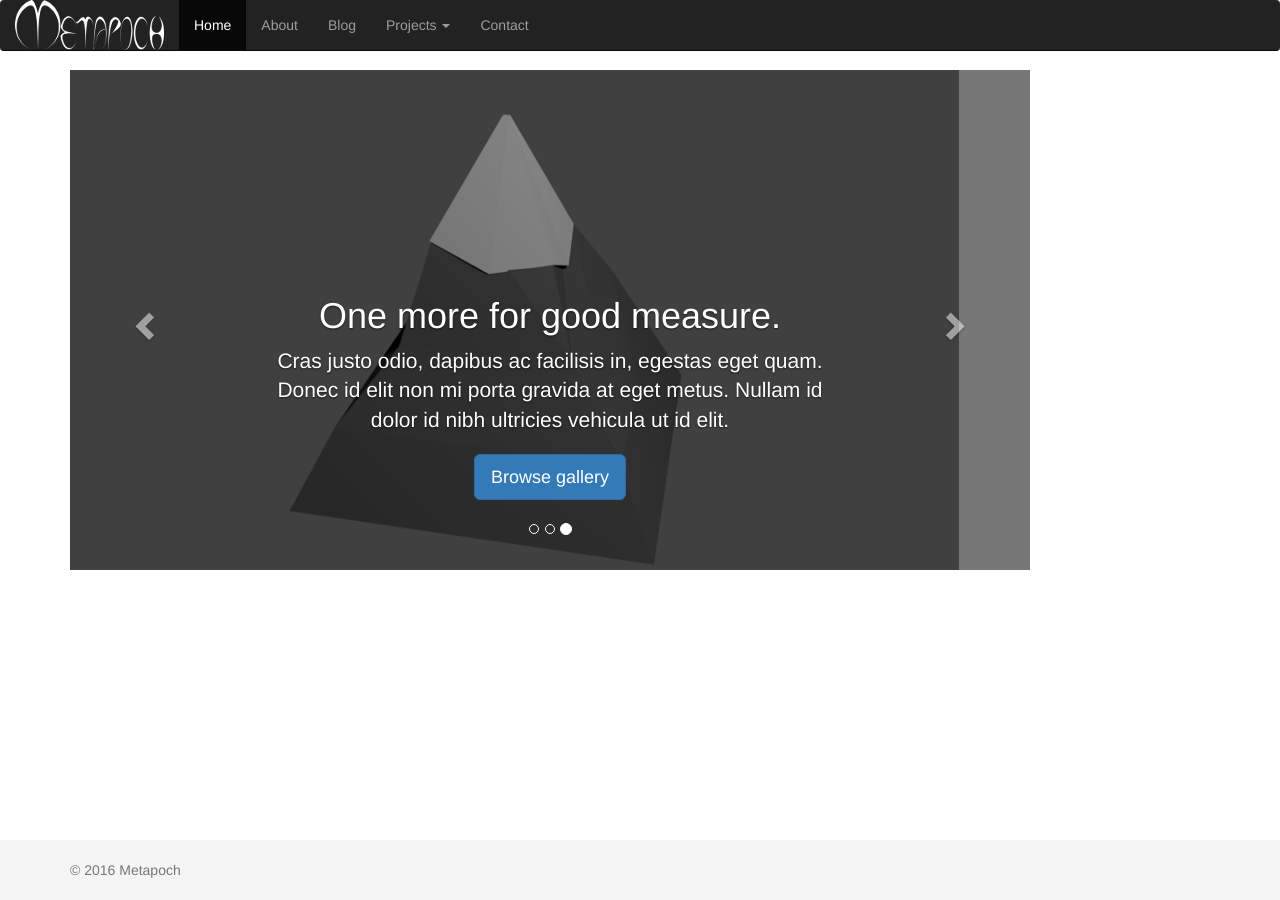
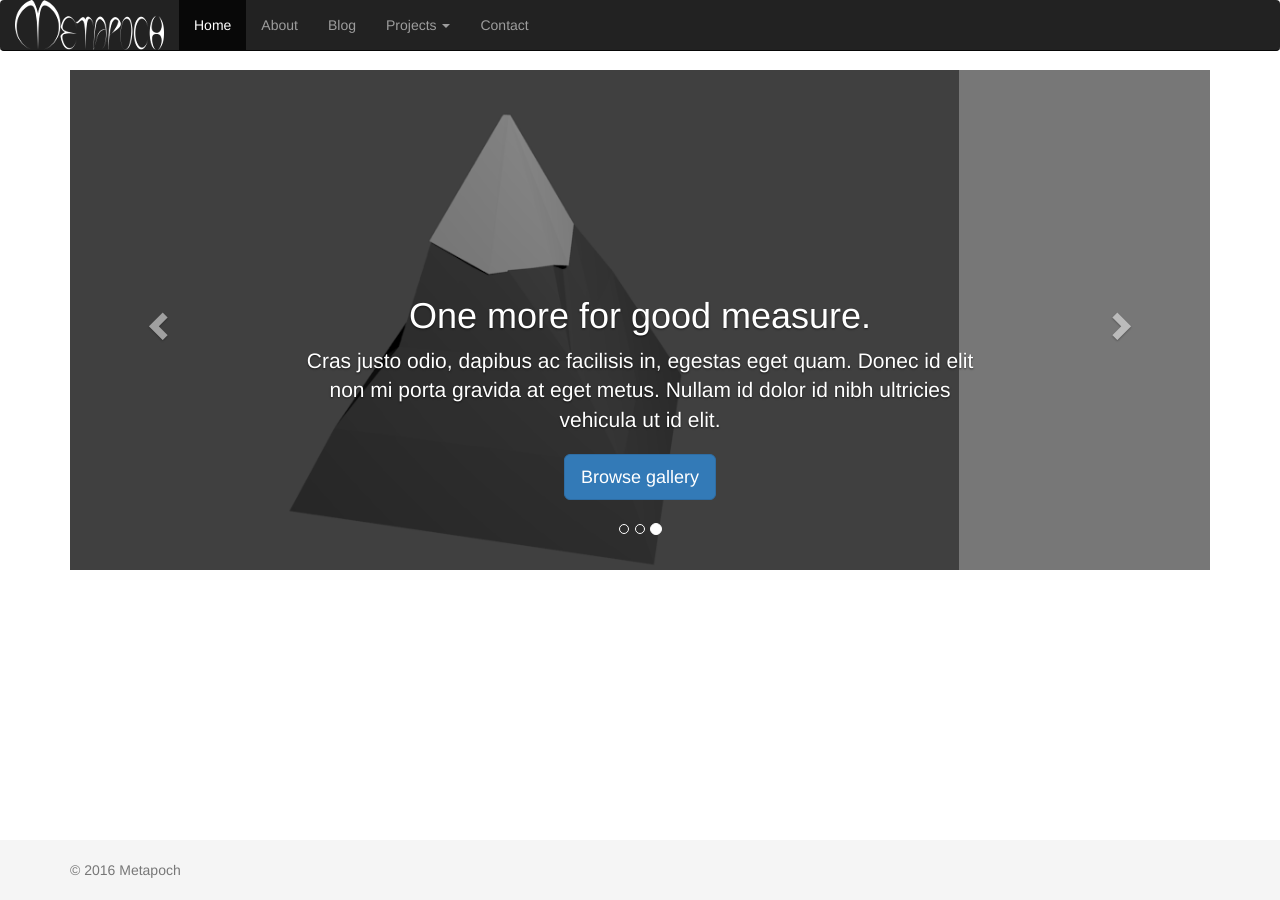
Before and after one commit to metapoch/metapoch.github.io, a Jekyll site: the page built from index.html, in a window 1280 px wide. Built offline with Jekyll 4.4.1, drawn with Linux system fonts in a browser that asks for light colours.

Commit message:
undo fix

```diff
--- a/css/navcss.css
+++ b/css/navcss.css
@@ -54,7 +54,6 @@ body {
 
 /* Carousel base class */
 .carousel {
-  width: 960px;
   height: 500px;
   margin-bottom: 60px;
 }
```
